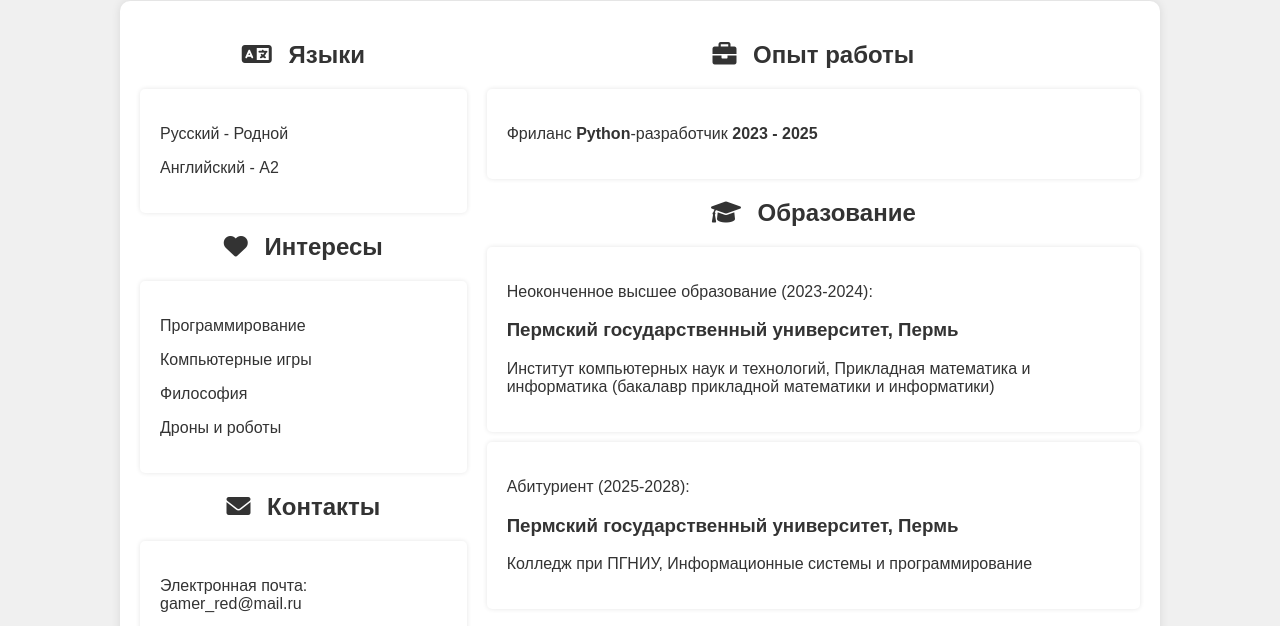
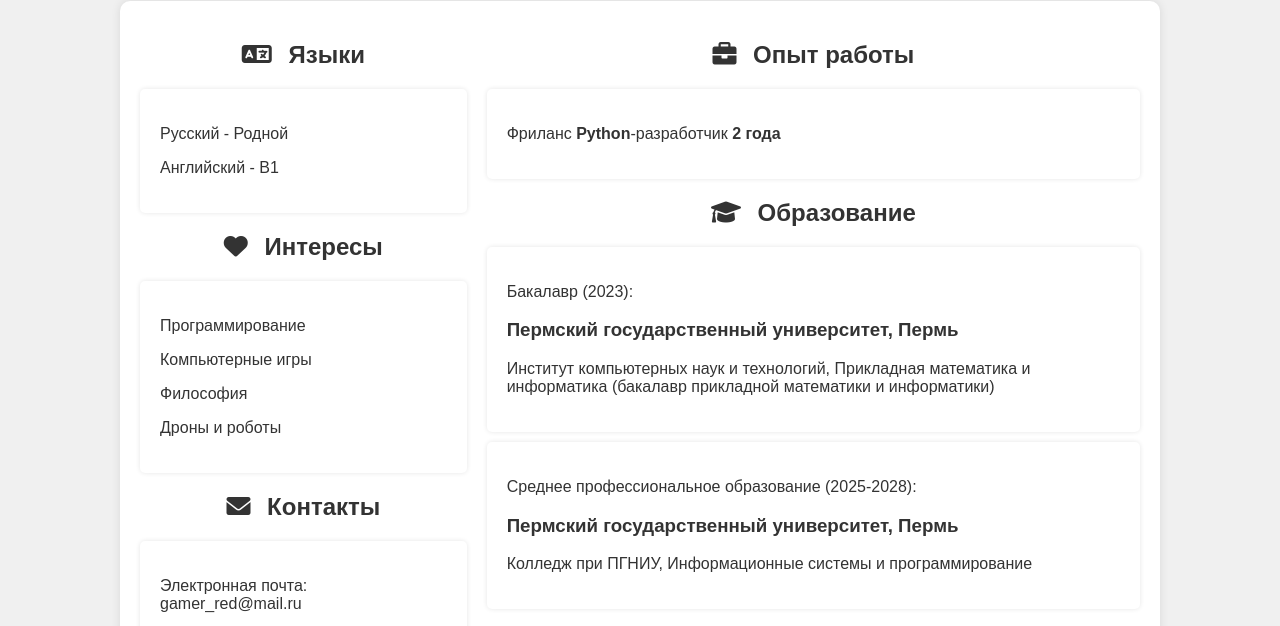
Before and after one commit to DeRecnad/Dmitrieff, a plain HTML site: page index.html in a window 1280 px wide. Shown: the part 120-746 px from the top of the page. Drawn offline with Linux system fonts and the light colour scheme.

Commit message:
Content Update
Небольшие правки

```diff
--- a/index.html
+++ b/index.html
@@ -24,7 +24,7 @@
                 <h2><i class="fas fa-language"></i> Языки</h2>
                 <div class="card">
                     <p>Русский - Родной</p>
-                    <p>Английский - А2</p>
+                    <p>Английский - B1</p>
                 </div>
             </section>
             <section class="interests">
@@ -51,18 +51,18 @@
             <section class="experience">
                 <h2><i class="fas fa-briefcase"></i> Опыт работы</h2>
                 <div class="card">
-                    <p>Фриланс <b>Python</b>-разработчик <b>2023 - 2025</b></p>
+                    <p>Фриланс <b>Python</b>-разработчик <b>2 года</b></p>
                 </div>
             </section>
             <section class="education">
                 <h2><i class="fas fa-graduation-cap"></i> Образование</h2>
                 <div class="card">
-                    <p>Неоконченное высшее образование (2023-2024):</p>
+                    <p>Бакалавр (2023):</p>
 					<h3>Пермский государственный университет, Пермь</h3>
 					<p>Институт компьютерных наук и технологий, Прикладная математика и информатика (бакалавр прикладной математики и информатики)</p>
                 </div>
                 <div class="card">
-                    <p>Абитуриент (2025-2028):</p>
+                    <p>Среднее профессиональное образование (2025-2028):</p>
 					<h3>Пермский государственный университет, Пермь</h3>
 					<p>Колледж при ПГНИУ, Информационные системы и программирование</p>
                 </div>
```
